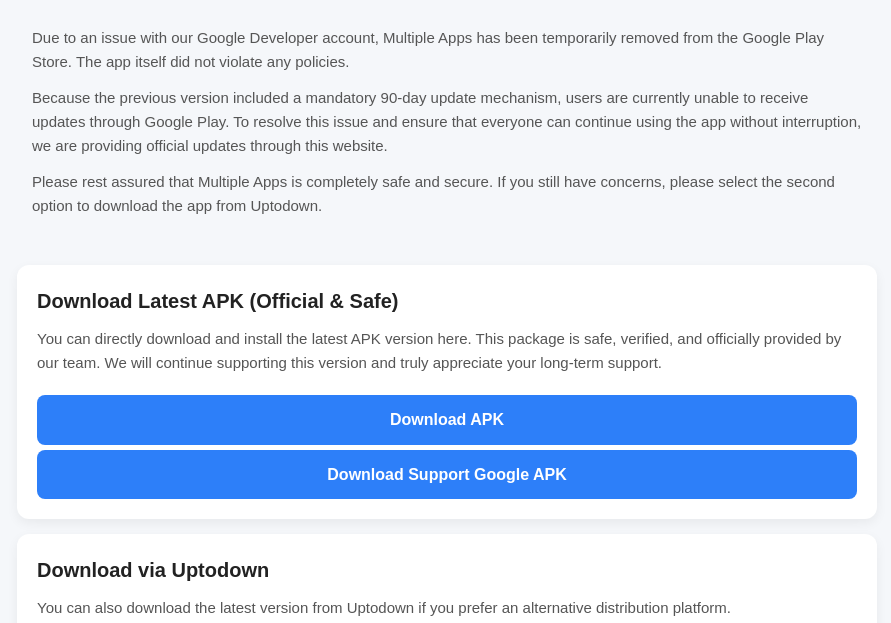
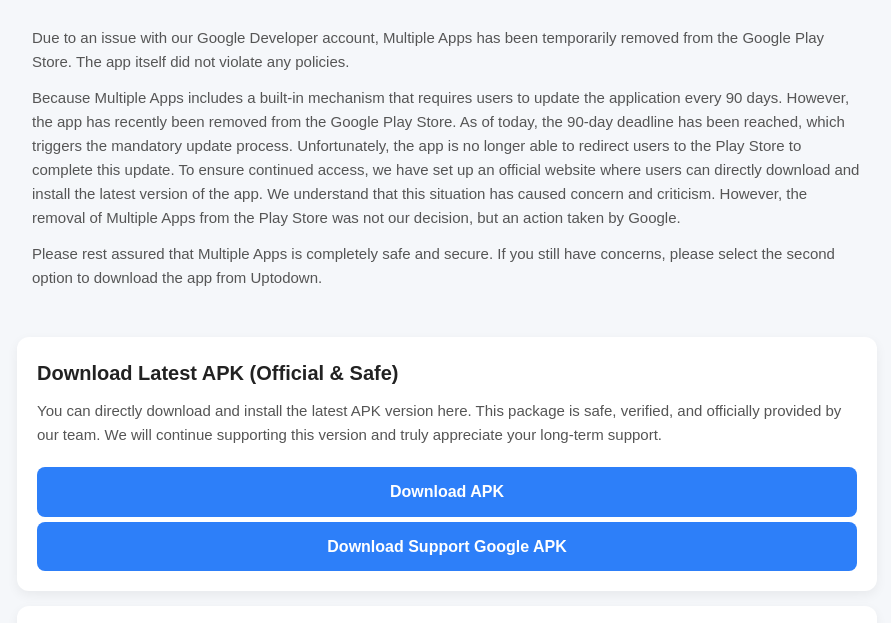
Before and after one commit to multipleapps/multipleapps.github.io, a plain HTML site: page index.html in a window 1280 px wide. Shown: the part 115-738 px from the top of the page, without its empty margins (193-1084 px from the left). Drawn offline with Linux system fonts and the light colour scheme.

Commit message:
Update index.html

```diff
--- a/index.html
+++ b/index.html
@@ -134,8 +134,9 @@
 	        Due to an issue with our Google Developer account, Multiple Apps has been temporarily removed from the Google Play Store. The app itself did not violate any policies.
 	    </p>
 	    <p>
-	        Because the previous version included a mandatory 90-day update mechanism, users are currently unable to receive updates through Google Play. To resolve this issue and ensure that everyone can continue using the app without interruption, we are providing official updates through this website.
-	    </p>
+			Because Multiple Apps includes a built-in mechanism that requires users to update the application every 90 days. However, the app has recently been removed from the Google Play Store. As of today, the 90-day deadline has been reached, which triggers the mandatory update process. Unfortunately, the app is no longer able to redirect users to the Play Store to complete this update.
+			To ensure continued access, we have set up an official website where users can directly download and install the latest version of the app.
+			We understand that this situation has caused concern and criticism. However, the removal of Multiple Apps from the Play Store was not our decision, but an action taken by Google.	    </p>
 	    <p>
 	        Please rest assured that Multiple Apps is completely safe and secure. If you still have concerns, please select the second option to download the app from Uptodown.
 	    </p>
```
